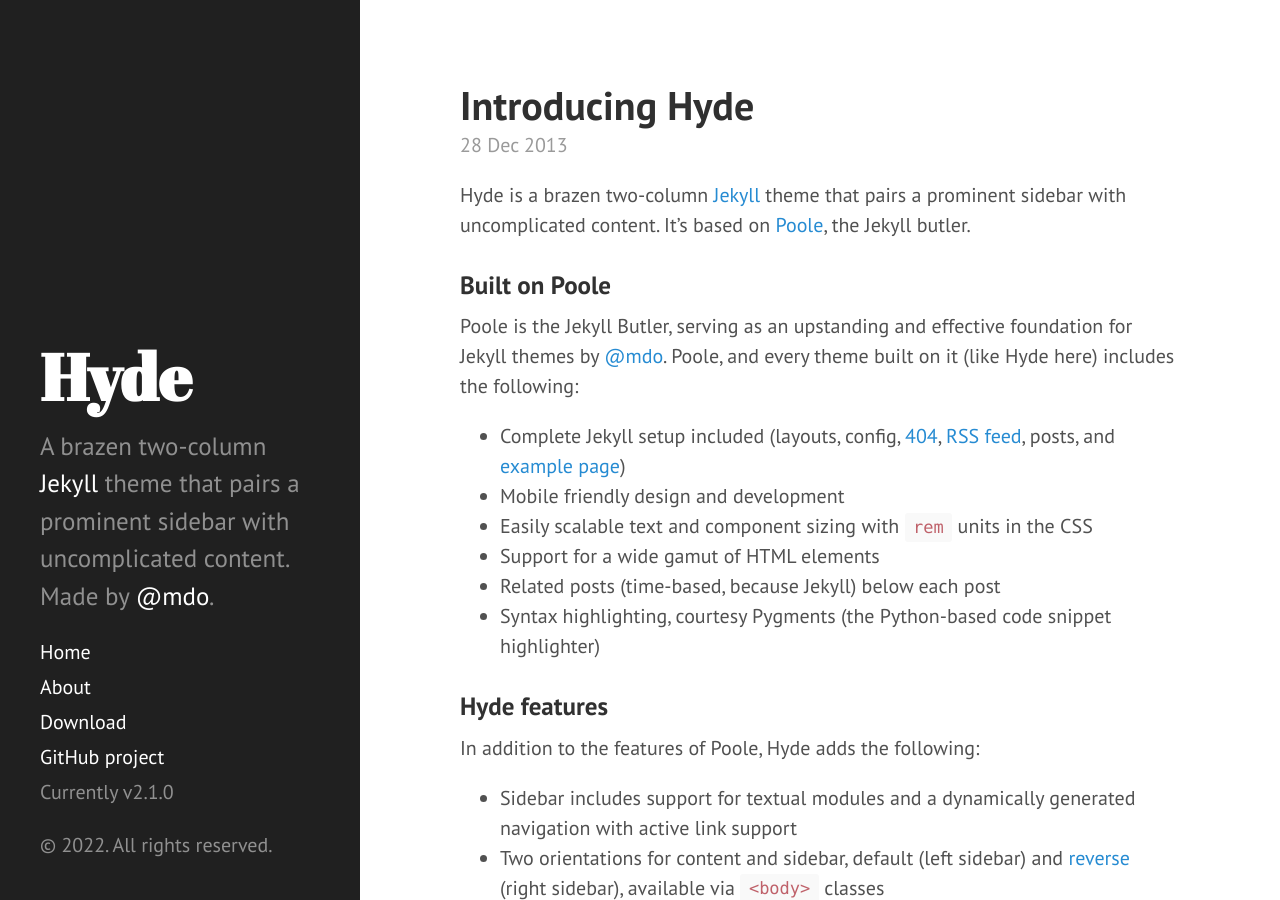
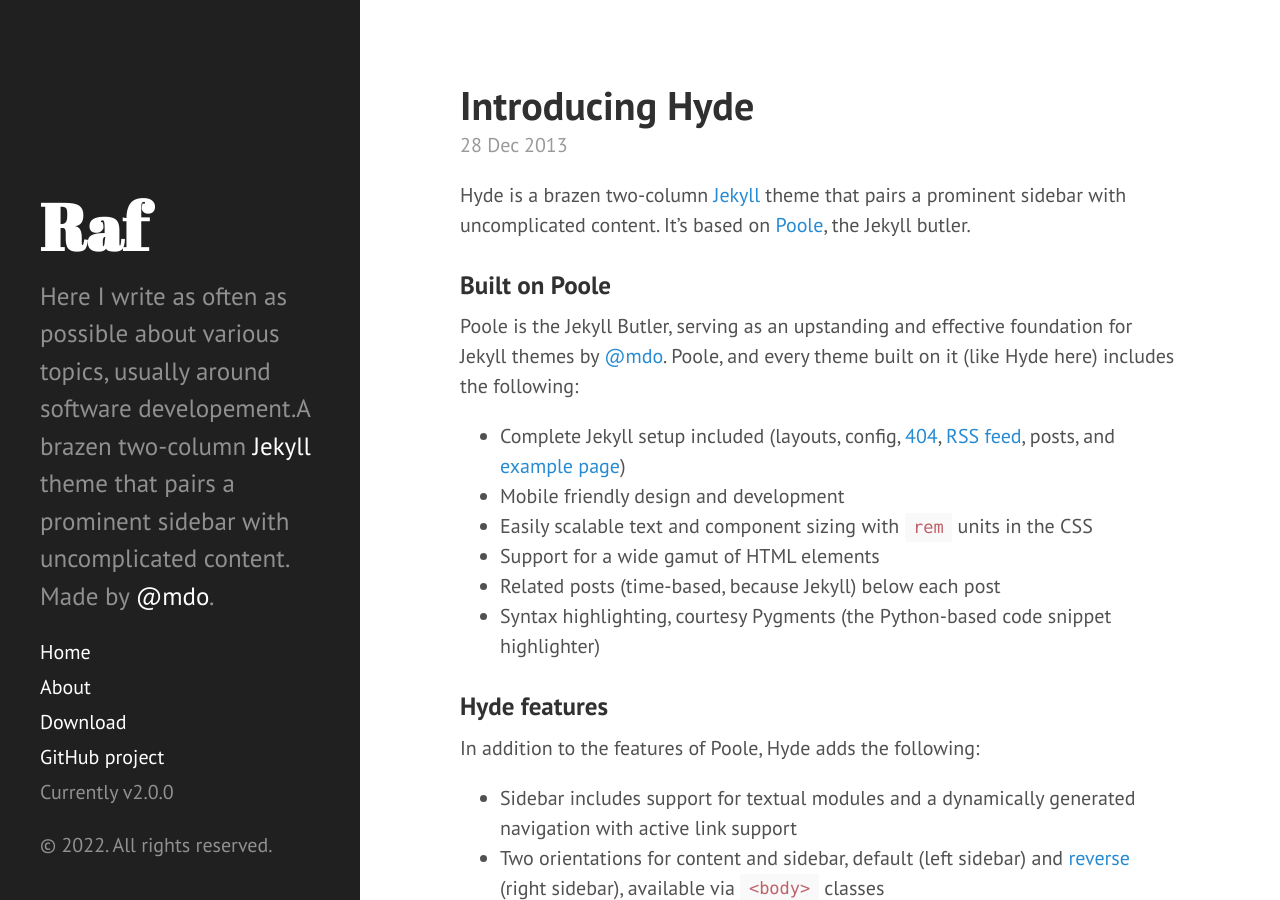
Before and after one commit to mrafsyam/mrafsyam.github.io, a Jekyll site: the page built from index.html, in a window 1280 px wide and 900 px high. Built offline with Jekyll 4.4.1, drawn with Linux system fonts in a browser that asks for light colours; Markdown is read by kramdown in place of the engine named in the settings; the list of posts is cut into pages by our own code.

Commit message:
Update _config.yml

```diff
--- a/_config.yml
+++ b/_config.yml
@@ -7,20 +7,20 @@
 relative_permalinks: true
 
 # Setup
-title:            Hyde
-tagline:          'A Jekyll theme'
-description:      'A brazen two-column <a href="http://jekyllrb.com" target="_blank">Jekyll</a> theme that pairs a prominent sidebar with uncomplicated content. Made by <a href="https://twitter.com/mdo" target="_blank">@mdo</a>.'
-url:              http://hyde.getpoole.com
+title:            Raf
+tagline:          'Pen down of the day'
+description:      'Here I write as often as possible about various topics, usually around software developement.A brazen two-column <a href="http://jekyllrb.com" target="_blank">Jekyll</a> theme that pairs a prominent sidebar with uncomplicated content. Made by <a href="https://twitter.com/mdo" target="_blank">@mdo</a>.'
+url:              https://mrafsyam.github.io/
 baseurl:          /
 
 author:
-  name:           'Mark Otto'
-  url:            https://twitter.com/mdo
+  name:           'Rafsyam '
+  url:            https://twitter.com/mrafsyam
 
-paginate:         5
+paginate:         20
 
 # Custom vars
-version:          2.1.0
+version:          2.0.0
 
 github:
-  repo:           https://github.com/poole/hyde
+  repo:           https://github.com/mrafsyam
```
